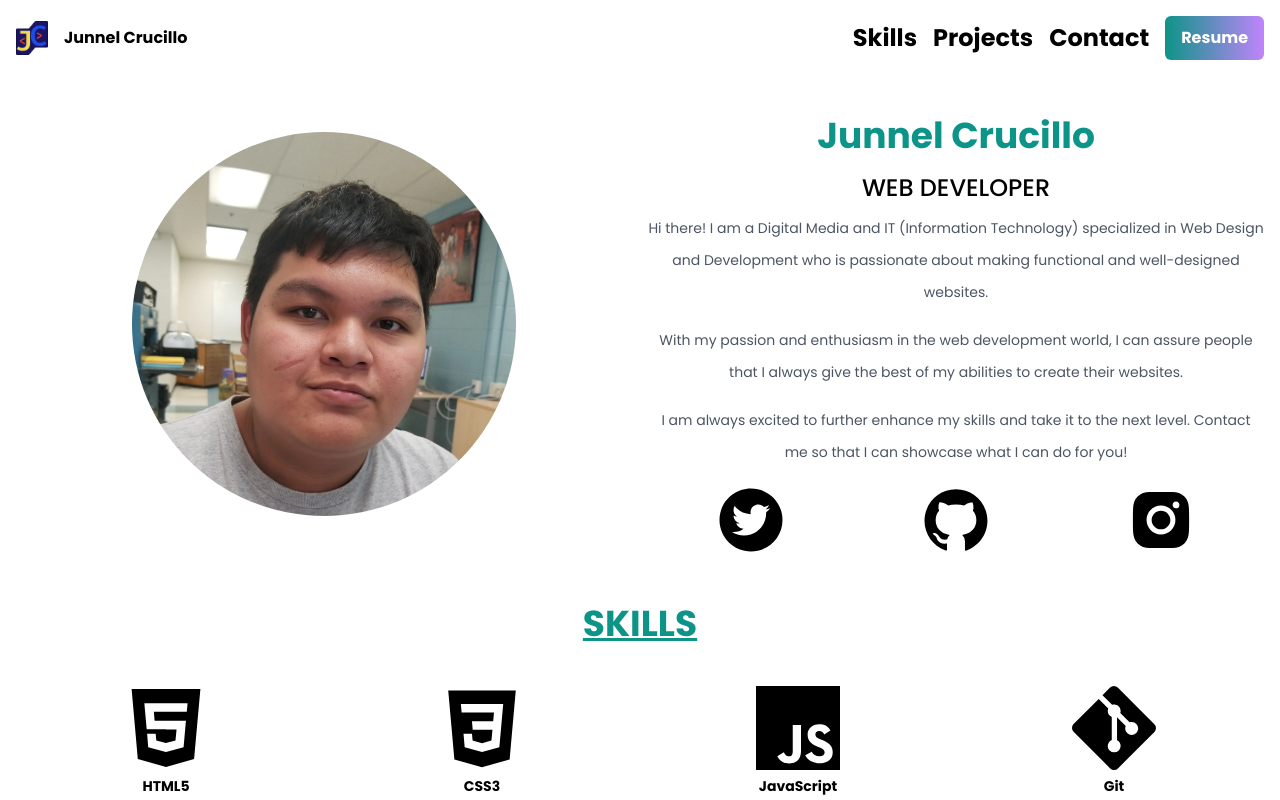
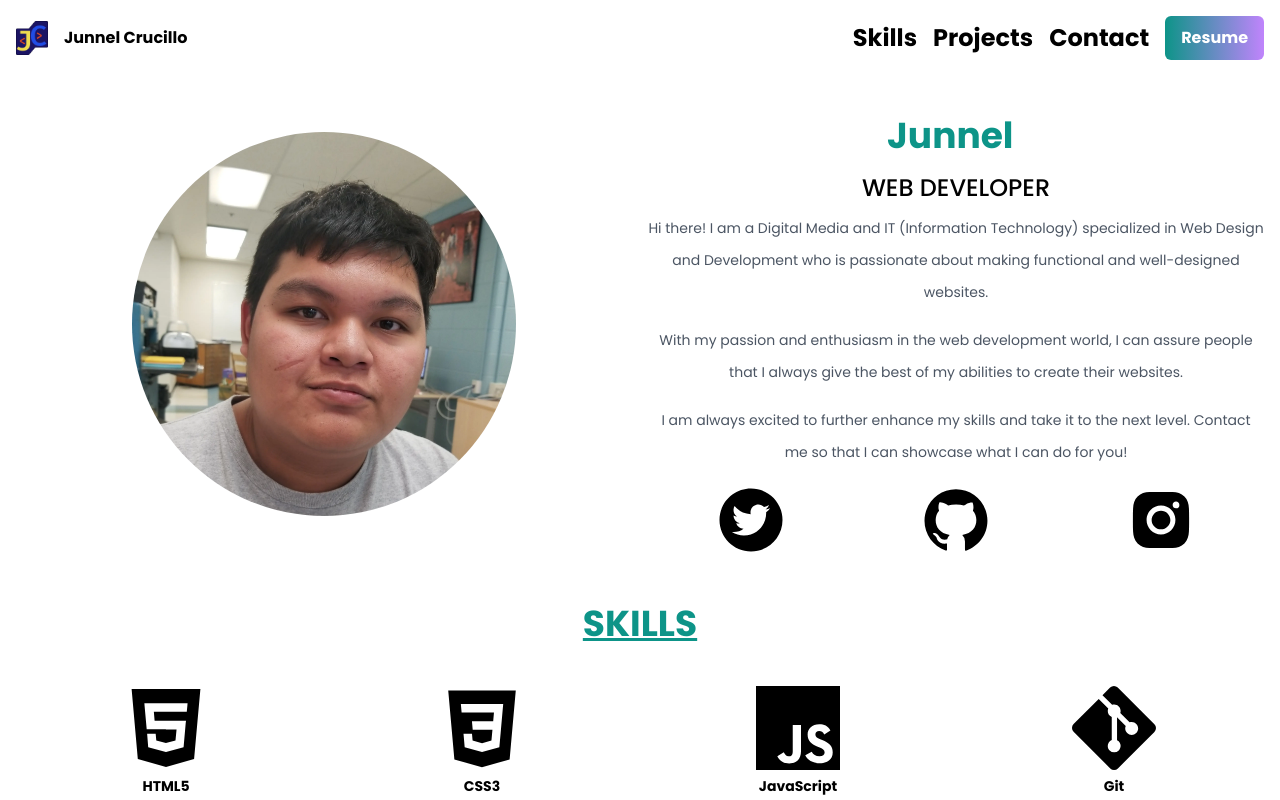
Before and after one commit to JCrucillo2/react-portfolio, a Next.js app: page / in a window 1280 px wide. Shown: the top 800 px of the page. Built offline with nearby package versions, Linux system fonts and the light colour scheme.

Commit message:
Added typewriter effect on my name

```diff
--- a/package.json
+++ b/package.json
@@ -12,7 +12,8 @@
     "next": "13.0.3",
     "react": "18.2.0",
     "react-dom": "18.2.0",
-    "react-icons": "^4.6.0"
+    "react-icons": "^4.6.0",
+    "typewriter-effect": "^2.19.0"
   },
   "devDependencies": {
     "@tailwindcss/forms": "^0.5.3",
--- a/pages/index.js
+++ b/pages/index.js
@@ -27,6 +27,8 @@ import BsProject from "../public/img/bootstrap-page.webp";
 import NextJStripe from "../public/img/next-js-stripe-intg.webp";
 import ReactDashboard from "../public/img/react-dashboard.webp";
 import NavBar from "../components/NavBar";
+
+import TypewriterComponent from "typewriter-effect";
 
 export default function Home() {
   return (
@@ -71,7 +73,19 @@ export default function Home() {
             </div>
             <div className="text-center">
               <h2 className="text-4xl py-2 text-teal-600 font-bold">
-                Junnel Crucillo
+                <TypewriterComponent
+                  onInit={(typewriter) => {
+                    typewriter
+                      .typeString("Junnel Crucillo")
+                      .pauseFor(2500)
+                      .deleteAll()
+                      .start();
+                  }}
+                  options={{
+                    autoStart: true,
+                    loop: true,
+                  }}
+                />
               </h2>
               <h3 className="text-2xl py-2 font-medium uppercase">
                 Web Developer
```
Also changed, not shown: 1 other file (tests, documents, lock files or other folders).
